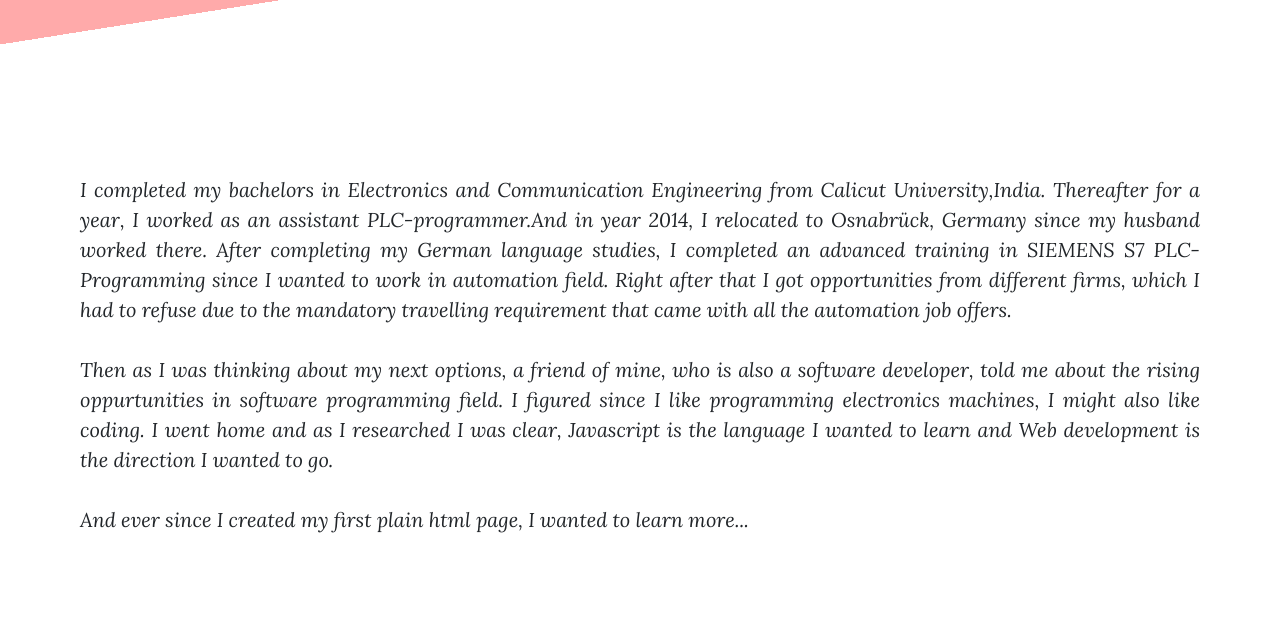
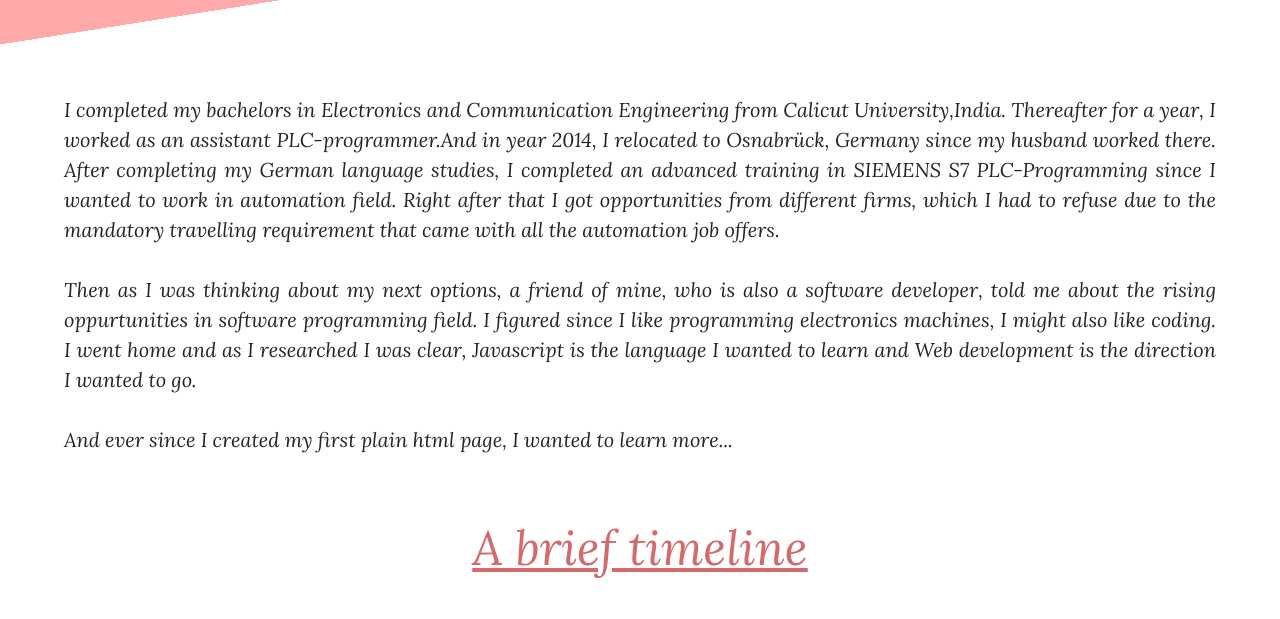
Before and after one commit to annlinros/Sample-Portfolio, a plain HTML site: page about.html in a window 1280 px wide. Shown: the part 333-952 px from the top of the page. Drawn offline with nearby package versions, Linux system fonts and the light colour scheme.

Commit message:
random modifications

```diff
--- a/style.css
+++ b/style.css
@@ -25,7 +25,8 @@ h1{
     font-size: 2rem;
 }
 .lead{
-    padding: 5rem;
+    padding-inline-start: 4rem;
+    padding-inline-end: 4rem;
 }
 /* skills */
 .skills > * {
@@ -91,7 +92,7 @@ h1{
 h3{
     font-size: 3rem;
     color: #D46A6A;
-    padding-bottom: 2rem;
+    padding: 3rem;
 }
 .timeline-main {
     list-style: none;
```
